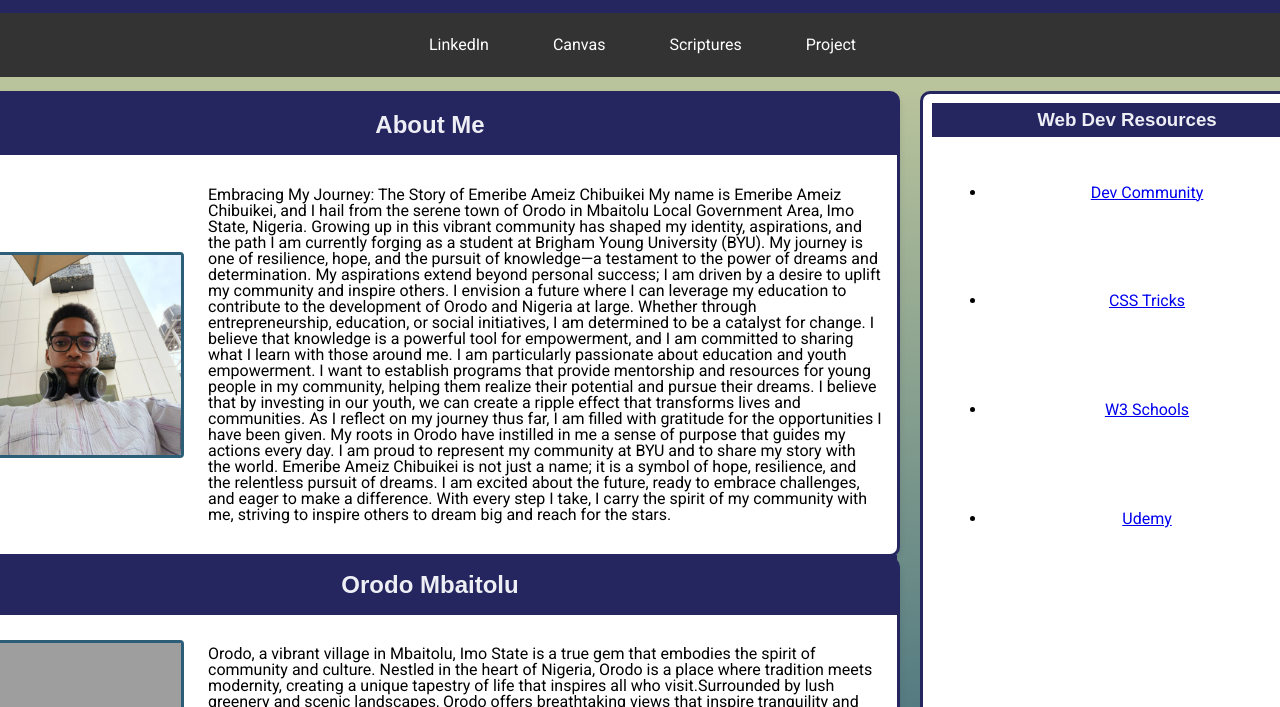
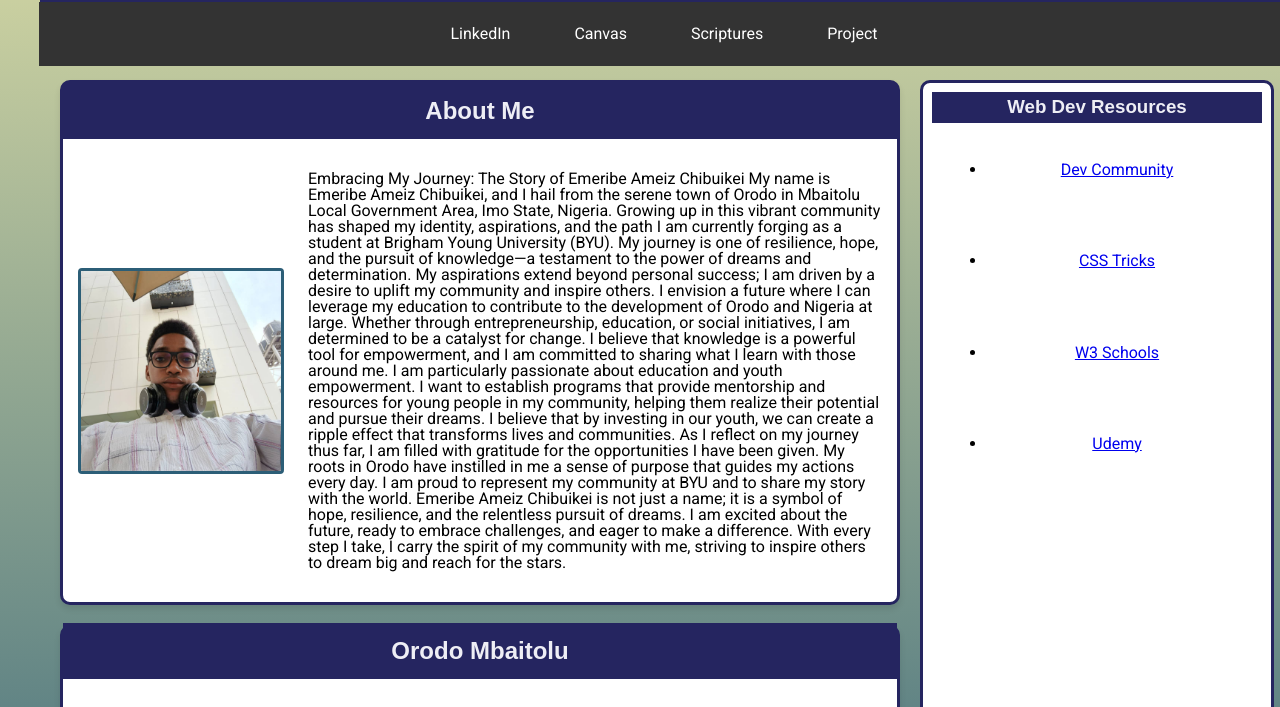
Before and after one commit to Ameizstanley/wdd131, a plain HTML site: page index.html in a window 1280 px wide. Shown: the part 103-810 px from the top of the page. Drawn offline with Linux system fonts and the light colour scheme; grey boxes are pictures that could not be loaded; a web font is replaced by a local one.

Commit message:
made changes to  the head

```diff
--- a/index.html
+++ b/index.html
@@ -4,11 +4,11 @@
     <meta charset="UTF-8">
     <meta name="viewport" content="width=device-width, initial-scale=1.0">
     <title>WDD 131 – Dynamic Web Fundamentals - Emeribe Ameiz</title>
-    <meta name="author" content="Emeribe Ameiz"/>
-    <meta name="description" content=""WDD 131 - Dynamic Web Fundamentals course project page by Emeribe Ameiz Stanley, showcasing web development skills and Nigerian cultural heritage.">
+    <meta name="author" content="Emeribe Ameiz">
+    <meta name="description" content="WDD 131 - Dynamic Web Fundamentals course project page by Emeribe Ameiz Stanley, showcasing development skills and Nigerian culture">
     <meta name="keywords" content="web development, HTML, CSS, JavaScript, BYU-Idaho, Nigeria, Imo State">
 
-    <link href="styles/base.css" rel="stylesheet" />
+    <link href="styles/base.css" rel="stylesheet">
     <link rel="preconnect" href="https://fonts.googleapis.com">
     <link rel="preconnect" href="https://fonts.gstatic.com" crossorigin>
     <link href="https://fonts.googleapis.com/css2?family=Big+Shoulders+Stencil:wght@700&family=Roboto:wght@400&display=swap" rel="stylesheet">
@@ -36,6 +36,7 @@
                 I am particularly passionate about education and youth empowerment. I want to establish programs that provide mentorship and resources for young people in my community, helping them realize their potential and pursue their dreams. I believe that by investing in our youth, we can create a ripple effect that transforms lives and communities.
                 As I reflect on my journey thus far, I am filled with gratitude for the opportunities I have been given. My roots in Orodo have instilled in me a sense of purpose that guides my actions every day. I am proud to represent my community at BYU and to share my story with the world.
                 Emeribe Ameiz Chibuikei is not just a name; it is a symbol of hope, resilience, and the relentless pursuit of dreams. I am excited about the future, ready to embrace challenges, and eager to make a difference. With every step I take, I carry the spirit of my community with me, striving to inspire others to dream big and reach for the stars.</p>
+            </div>
         </section>
 
         <section class="card">
@@ -43,6 +44,7 @@
             <div class="content-wrapper">
                 <img src="images/orodo.webp" class="village-img" alt="Landscape of Orodo Village" loading="lazy">
                 <p>Orodo, a vibrant village in Mbaitolu, Imo State  is a true gem that embodies the spirit of community and culture. Nestled in the heart of Nigeria, Orodo is a place where tradition meets modernity, creating a unique tapestry of life that inspires all who visit.Surrounded by lush greenery and scenic landscapes, Orodo offers breathtaking views that inspire tranquility and reflection. The natural beauty of the area is a reminder of the importance of preserving our environment and cherishing the land that sustains us.Orodo is not just about tradition; it's also a hub of innovation and entrepreneurship. The villagers are resourceful, turning their skills and creativity into thriving businesses that contribute to the local economy. This spirit of enterprise is a testament to the resilience and determination of the people.</p>
+            </div>
         </section>
 
          <aside class="resources-card">
--- a/styles/base.css
+++ b/styles/base.css
@@ -19,8 +19,9 @@ header {
     background-color: var(--primary-color);
     padding: 1.5rem;
     text-align: center;
-    margin-left: -165px;
-    margin-right: -170px;
+    /* margin-left: -165px;
+    margin-right: -170px; */
+    width: 100%;
 
 }
 
@@ -81,8 +82,8 @@ main {
     padding: 15px;
     box-shadow: 0 4px 6px rgba(0, 0, 0, 0.1);
     grid-column: 1;
-    margin-bottom: -20px;
-    margin-left: -100px;
+    /* margin-bottom: -20px;
+    margin-left: -100px; */
 }
 
 
@@ -113,7 +114,7 @@ main {
     border-width: 10px;
     border-radius: 10px;
     height: 95%;
-    width: 120%;
+    width: 300px;
     border: 3px solid var(--primary-color);
     text-align: center;
 
```
